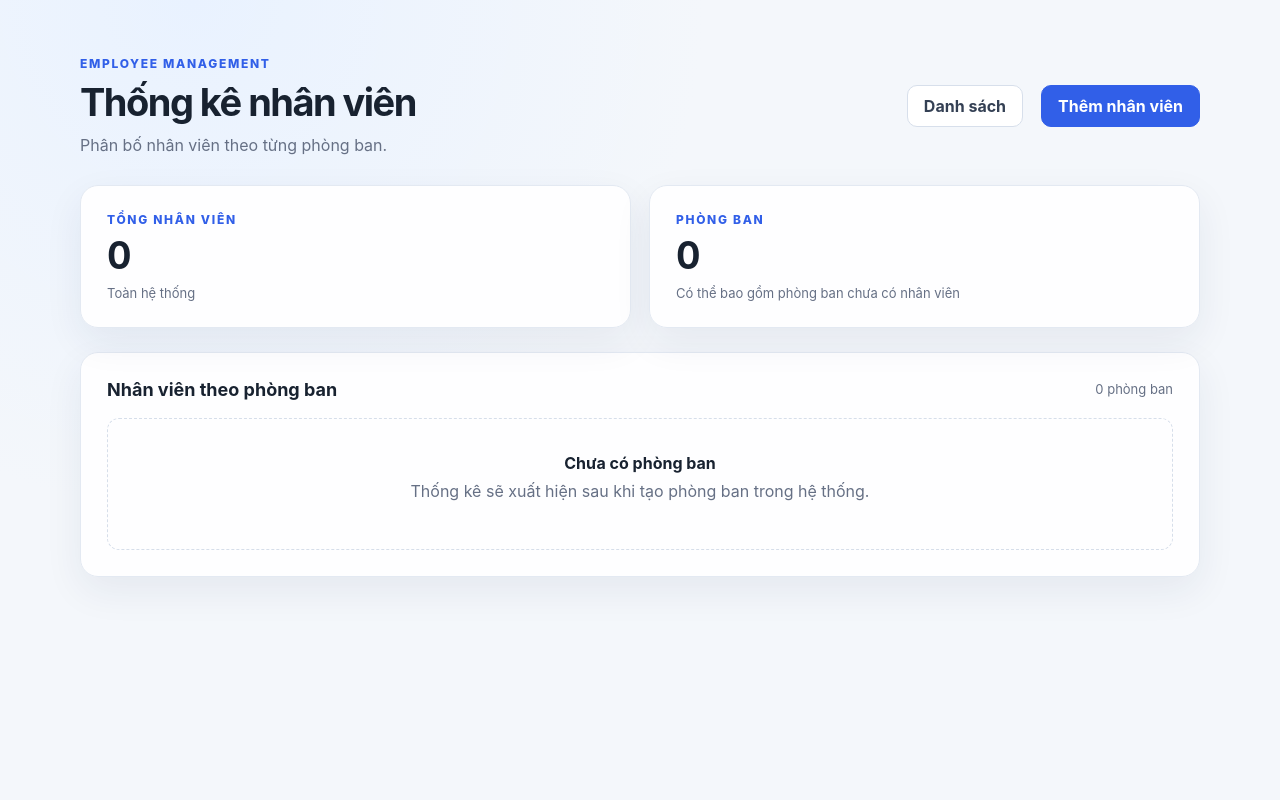
After one commit to rishimataro/intern-java-sun, a Spring Boot app: page /employees/statistics in a window 1280 px wide. The commit adds this page. Run offline with Spring Boot 4, Linux system fonts and the light colour scheme; the visitor is signed in with stand-in values (Sample User, id 1); data that the repository does not hold is empty; some of the project's set-up classes (security, data sources, template engines, error pages and the like) are left out, and stand-ins take their place.

Commit message:
feat: add employee reporting and analytics

```diff
--- a/SpringBootProjects/employee-management/src/main/java/com/example/employee_management/config/SecurityConfiguration.java
+++ b/SpringBootProjects/employee-management/src/main/java/com/example/employee_management/config/SecurityConfiguration.java
@@ -56,6 +56,7 @@ public class SecurityConfiguration {
                         .requestMatchers(HttpMethod.GET, "/api/employees").hasAnyRole("USER", "ADMIN")
                         .requestMatchers(HttpMethod.GET, "/employees/list", "/employees/search")
                         .hasAnyRole("USER", "ADMIN")
+                        .requestMatchers("/employees/statistics").hasRole("ADMIN")
                         .requestMatchers("/api/**").hasRole("ADMIN")
                         .requestMatchers("/employees/add", "/employees/add/**", "/employees/code").hasRole("ADMIN")
                         .requestMatchers("/actuator/health").permitAll()
--- a/SpringBootProjects/employee-management/src/main/java/com/example/employee_management/controller/EmployeePageController.java
+++ b/SpringBootProjects/employee-management/src/main/java/com/example/employee_management/controller/EmployeePageController.java
@@ -2,6 +2,7 @@ package com.example.employee_management.controller;
 
 import java.util.List;
 
+import org.springframework.security.core.Authentication;
 import org.springframework.stereotype.Controller;
 import org.springframework.ui.Model;
 import org.springframework.validation.BindingResult;
@@ -13,25 +14,31 @@ import org.springframework.web.server.ResponseStatusException;
 
 import jakarta.validation.Valid;
 import com.example.employee_management.dto.CreateEmployeeRequest;
+import com.example.employee_management.dto.DepartmentEmployeeCountResponse;
 import com.example.employee_management.dto.DepartmentResponse;
 import com.example.employee_management.dto.EmployeeForm;
 import com.example.employee_management.service.DepartmentService;
 import com.example.employee_management.service.EmployeeService;
+import com.example.employee_management.service.EmployeeReportService;
 
 @Controller
 public class EmployeePageController {
 
     private final EmployeeService employeeService;
     private final DepartmentService departmentService;
+    private final EmployeeReportService employeeReportService;
 
-    public EmployeePageController(EmployeeService employeeService, DepartmentService departmentService) {
+    public EmployeePageController(EmployeeService employeeService, DepartmentService departmentService,
+            EmployeeReportService employeeReportService) {
         this.employeeService = employeeService;
         this.departmentService = departmentService;
+        this.employeeReportService = employeeReportService;
     }
 
     @GetMapping("/employees/list")
-    public String listEmployees(Model model) {
+    public String listEmployees(Model model, Authentication authentication) {
         model.addAttribute("employees", employeeService.findEmployees(null, null));
+        model.addAttribute("isAdmin", isAdmin(authentication));
         return "employees/list";
     }
 
@@ -71,12 +78,30 @@ public class EmployeePageController {
     public String searchEmployees(
             @RequestParam(name = "name", required = false) String name,
             @RequestParam(name = "departmentId", required = false) Long departmentId,
-            Model model) {
+            Model model,
+            Authentication authentication) {
         model.addAttribute("name", name == null ? "" : name);
         model.addAttribute("selectedDepartmentId", departmentId);
         model.addAttribute("departments", departmentService.findDepartments());
         model.addAttribute("employees", employeeService.findEmployees(name, departmentId));
+        model.addAttribute("isAdmin", isAdmin(authentication));
         return "employees/search";
+    }
+
+    @GetMapping("/employees/statistics")
+    public String employeeStatistics(Model model) {
+        List<DepartmentEmployeeCountResponse> departmentStatistics = employeeReportService.employeesByDepartment();
+        long totalEmployees = departmentStatistics.stream()
+                .mapToLong(statistic -> statistic.employeeCount())
+                .sum();
+        model.addAttribute("totalEmployees", totalEmployees);
+        model.addAttribute("departmentStatistics", departmentStatistics);
+        return "employees/statistics";
+    }
+
+    private boolean isAdmin(Authentication authentication) {
+        return authentication != null && authentication.getAuthorities().stream()
+                .anyMatch(authority -> "ROLE_ADMIN".equals(authority.getAuthority()));
     }
 
     private void addDepartments(Model model) {
--- a/SpringBootProjects/employee-management/src/main/java/com/example/employee_management/controller/EmployeeReportController.java
+++ b/SpringBootProjects/employee-management/src/main/java/com/example/employee_management/controller/EmployeeReportController.java
@@ -5,6 +5,7 @@ import org.springframework.web.bind.annotation.GetMapping;
 import org.springframework.web.bind.annotation.RequestMapping;
 import org.springframework.web.bind.annotation.RestController;
 
+import com.example.employee_management.dto.DepartmentEmployeeCountResponse;
 import com.example.employee_management.dto.EmployeeCountResponse;
 import com.example.employee_management.service.EmployeeReportService;
 
@@ -22,4 +23,9 @@ public class EmployeeReportController {
     public ResponseEntity<EmployeeCountResponse> totalEmployees() {
         return ResponseEntity.ok(new EmployeeCountResponse(employeeReportService.totalEmployees()));
     }
+
+    @GetMapping("/by-department")
+    public ResponseEntity<java.util.List<DepartmentEmployeeCountResponse>> employeesByDepartment() {
+        return ResponseEntity.ok(employeeReportService.employeesByDepartment());
+    }
 }
--- /dev/null
+++ b/SpringBootProjects/employee-management/src/main/java/com/example/employee_management/dto/DepartmentEmployeeCountResponse.java
@@ -0,0 +1,4 @@
+package com.example.employee_management.dto;
+
+public record DepartmentEmployeeCountResponse(Long departmentId, String departmentName, Long employeeCount) {
+}
--- a/SpringBootProjects/employee-management/src/main/resources/static/css/site.css
+++ b/SpringBootProjects/employee-management/src/main/resources/static/css/site.css
@@ -94,6 +94,14 @@ input:focus, select:focus { outline: 3px solid rgba(49, 95, 232, .16); border-co
 .search-form { display: grid; grid-template-columns: 1.5fr 1fr auto; align-items: end; gap: 14px; }
 .search-button { min-width: 118px; }
 
+.stats-overview { display: grid; grid-template-columns: repeat(2, minmax(0, 1fr)); gap: 18px; margin-bottom: 24px; }
+.stat-card { display: grid; justify-items: start; gap: 8px; }
+.stat-card .eyebrow { margin: 0; }
+.stat-value { color: #182230; font-size: 38px; line-height: 1.1; font-variant-numeric: tabular-nums; }
+.stat-bar { width: min(260px, 100%); height: 8px; margin: 0 0 5px; overflow: hidden; border-radius: 99px; background: #e9edf5; }
+.stat-bar span { display: block; height: 100%; border-radius: inherit; background: linear-gradient(90deg, #315fe8, #55a6f7); }
+.stat-percent { color: #667085; font-size: 12px; }
+
 @media (max-width: 700px) {
     .page-shell { padding-top: 32px; }
     .page-header { align-items: flex-start; flex-direction: column; }
@@ -101,4 +109,5 @@ input:focus, select:focus { outline: 3px solid rgba(49, 95, 232, .16); border-co
     .card { padding: 18px; }
     .search-form { grid-template-columns: 1fr; }
     .search-button { width: 100%; }
+    .stats-overview { grid-template-columns: 1fr; }
 }
--- a/SpringBootProjects/employee-management/src/main/resources/templates/employees/list.html
+++ b/SpringBootProjects/employee-management/src/main/resources/templates/employees/list.html
@@ -16,7 +16,8 @@
         </div>
         <nav class="actions" aria-label="Điều hướng">
             <a class="button button-secondary" th:href="@{/employees/search}">Tìm kiếm</a>
-            <a class="button" th:href="@{/employees/add}">Thêm nhân viên</a>
+            <a class="button button-secondary" th:if="${isAdmin}" th:href="@{/employees/statistics}">Thống kê</a>
+            <a class="button" th:if="${isAdmin}" th:href="@{/employees/add}">Thêm nhân viên</a>
         </nav>
     </header>
 
@@ -43,7 +44,8 @@
         <div class="empty-state" th:if="${#lists.isEmpty(employees)}">
             <h3>Chưa có nhân viên</h3>
             <p>Thêm nhân viên đầu tiên để xem dữ liệu tại đây.</p>
-            <a th:href="@{/employees/add}">Thêm nhân viên</a>
+            <a th:if="${isAdmin}" th:href="@{/employees/add}">Thêm nhân viên</a>
+            <span th:unless="${isAdmin}">Liên hệ ADMIN để thêm nhân viên.</span>
         </div>
     </section>
 </main>
--- a/SpringBootProjects/employee-management/src/main/resources/templates/employees/search.html
+++ b/SpringBootProjects/employee-management/src/main/resources/templates/employees/search.html
@@ -16,7 +16,8 @@
         </div>
         <nav class="actions" aria-label="Điều hướng">
             <a class="button button-secondary" th:href="@{/employees/list}">Danh sách</a>
-            <a class="button" th:href="@{/employees/add}">Thêm nhân viên</a>
+            <a class="button button-secondary" th:if="${isAdmin}" th:href="@{/employees/statistics}">Thống kê</a>
+            <a class="button" th:if="${isAdmin}" th:href="@{/employees/add}">Thêm nhân viên</a>
         </nav>
     </header>
 
--- /dev/null
+++ b/SpringBootProjects/employee-management/src/main/resources/templates/employees/statistics.html
@@ -0,0 +1,69 @@
+<!doctype html>
+<html lang="vi" xmlns:th="http://www.thymeleaf.org">
+<head>
+    <meta charset="UTF-8">
+    <meta name="viewport" content="width=device-width, initial-scale=1">
+    <title>Thống kê nhân viên</title>
+    <link rel="stylesheet" th:href="@{/css/site.css}">
+</head>
+<body>
+<main class="page-shell">
+    <header class="page-header">
+        <div>
+            <p class="eyebrow">Employee Management</p>
+            <h1>Thống kê nhân viên</h1>
+            <p class="subtitle">Phân bố nhân viên theo từng phòng ban.</p>
+        </div>
+        <nav class="actions" aria-label="Điều hướng">
+            <a class="button button-secondary" th:href="@{/employees/list}">Danh sách</a>
+            <a class="button" th:href="@{/employees/add}">Thêm nhân viên</a>
+        </nav>
+    </header>
+
+    <section class="stats-overview" aria-label="Tổng quan">
+        <article class="card stat-card">
+            <p class="eyebrow">Tổng nhân viên</p>
+            <strong class="stat-value" th:text="${totalEmployees}">0</strong>
+            <span class="count">Toàn hệ thống</span>
+        </article>
+        <article class="card stat-card">
+            <p class="eyebrow">Phòng ban</p>
+            <strong class="stat-value" th:text="${#lists.size(departmentStatistics)}">0</strong>
+            <span class="count">Có thể bao gồm phòng ban chưa có nhân viên</span>
+        </article>
+    </section>
+
+    <section class="card" aria-labelledby="department-stats-title">
+        <div class="section-heading">
+            <h2 id="department-stats-title">Nhân viên theo phòng ban</h2>
+            <span class="count" th:text="|${#lists.size(departmentStatistics)} phòng ban|">0 phòng ban</span>
+        </div>
+        <div class="table-wrap" th:if="${!#lists.isEmpty(departmentStatistics)}">
+            <table>
+                <thead>
+                <tr><th>Phòng ban</th><th>Nhân viên</th><th>Tỷ trọng</th></tr>
+                </thead>
+                <tbody>
+                <tr th:each="stat : ${departmentStatistics}"
+                    th:with="share=${totalEmployees == 0 ? 0 : stat.employeeCount * 100.0 / totalEmployees}">
+                    <td class="name-cell" th:text="${stat.departmentName}">Engineering</td>
+                    <td class="id-cell" th:text="${stat.employeeCount}">0</td>
+                    <td>
+                        <div class="stat-bar" role="img"
+                             th:aria-label="|${#numbers.formatDecimal(share, 1, 1)}% nhân viên|">
+                            <span th:style="|width: ${share}%|"></span>
+                        </div>
+                        <span class="stat-percent" th:text="|${#numbers.formatDecimal(share, 1, 1)}%|">0.0%</span>
+                    </td>
+                </tr>
+                </tbody>
+            </table>
+        </div>
+        <div class="empty-state" th:if="${#lists.isEmpty(departmentStatistics)}">
+            <h3>Chưa có phòng ban</h3>
+            <p>Thống kê sẽ xuất hiện sau khi tạo phòng ban trong hệ thống.</p>
+        </div>
+    </section>
+</main>
+</body>
+</html>
```
Also changed, not shown: SpringBootProjects/employee-management/docs/lab10.md (added, +20 -0 lines), SpringBootProjects/employee-management/docs/superpowers/plans/2026-11-20-module-10-reporting-analytics.md (added, +52 -0 lines), SpringBootProjects/employee-management/src/main/java/com/example/employee_management/repository/EmployeeRepository.java (+10 -0 lines), SpringBootProjects/employee-management/src/main/java/com/example/employee_management/service/EmployeeReportService.java (+9 -1 lines).
